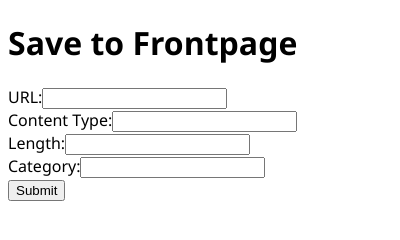
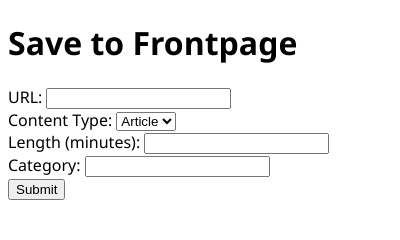
Before and after one commit to jrmesser/project2, a browser extension: page extension/popup.html in a window 400 px wide. Drawn offline with Linux system fonts and the light colour scheme.

Commit message:
added a dropdown, removed elements from example, updated formatting

```diff
--- a/extension/popup.html
+++ b/extension/popup.html
@@ -32,13 +32,15 @@
   <body>
       <h1>Save to Frontpage</h1>
       <form action="http://www.google.com" method="GET">
-          URL:<input type="text"  name="url" id="url"><br>
-          Content Type:<input type="text" name="content_type"><br>
-          Length:<input type="text" name="length"><br>
-          Category:<input type="text" name="category"><br>
+          URL: <input type="text"  name="url" id="url"><br>
+          Content Type: <select id="content_type">
+          <option value="article">Article</option>
+          <option value="Audio">Audio</option>
+          <option value="Video">Video</option>
+          </select><br>
+          Length (minutes): <input type="number" name="length"><br>
+          Category: <input type="text" name="category"><br>
           <input type="submit" value="Submit">
       </form>
-    <div id="status"></div>
-    <img id="image-result" hidden>
   </body>
 </html>
```
